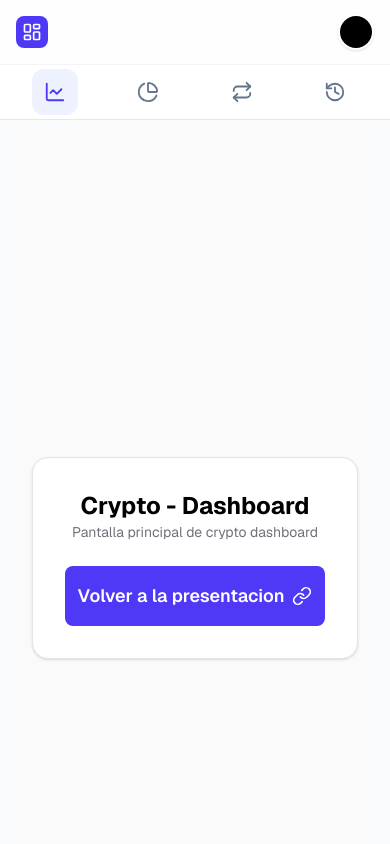
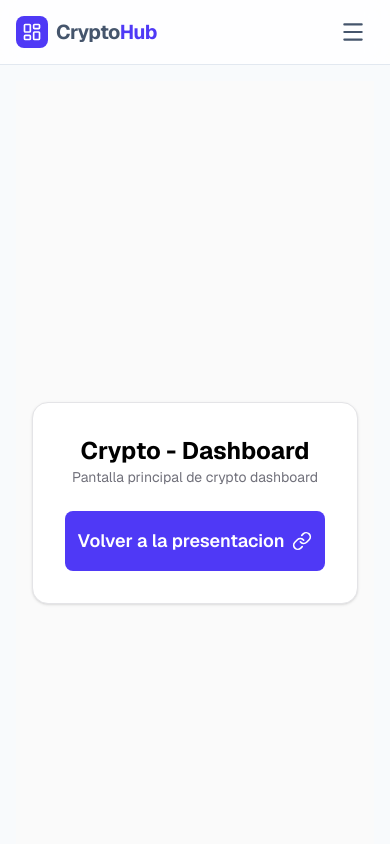
Before and after one commit to DanielGuzmanV/Fundamentos-NextJs, a Next.js app: page /crypto-dashboard in a window 390 px wide. Shown: the top 844 px of the page. Built offline with nearby package versions, Linux system fonts and the light colour scheme.

Commit message:
Refactorizacion del navbar, separando por componentes

```diff
--- a/src/features/demos/crypto-dashboard/main/components/layout/Navbar.tsx
+++ b/src/features/demos/crypto-dashboard/main/components/layout/Navbar.tsx
@@ -1,91 +1,37 @@
 "use client";
 
-import Link from "next/link";
+import { useState } from "react";
 import { usePathname } from "next/navigation";
-import { PATHS } from "@/lib/constants/paths";
-import { Wallet, LayoutDashboard, LineChart, PieChart, Repeat, History } from "lucide-react";
+import { LeftSide } from "./LeftSide";
+import { RightSide } from "./RightSide";
+import { MobileMenu } from "./MobileMenu";
+import { DesktopLinks } from "./DesktopLinks";
 
 export const Navbar = () => {
+  const [isMenuOpen, setIsMenuOpen] = useState(false);
   const pathname = usePathname();
-
-  // Configuración de los links internos de la demo
-  const navLinks = [
-    { name: "Mercado", href: PATHS.CRYPTO_DASHBOARD, icon: LineChart },
-    { name: "Portfolio", href: PATHS.CRYPTO_PORTFOLIO, icon: PieChart },
-    { name: "Swap", href: PATHS.CRYPTO_SWAP, icon: Repeat },
-    { name: "Historial", href: PATHS.CRYPTO_HISTORY, icon: History },
-  ];
+  const closeMenu = () => setIsMenuOpen(false);
 
   return (
     <nav className="sticky top-0 z-50 w-full bg-white/80 backdrop-blur-md border-b border-slate-200">
       <div className="max-w-7xl mx-auto px-4 sm:px-6 lg:px-8">
         <div className="flex justify-between h-16">
 
-          {/* Lado Izquierdo: Logo y Botón Volver */}
-          <div className="flex items-center gap-8">
-            <div className="flex items-center gap-2">
-              <div className="bg-indigo-600 p-1.5 rounded-lg">
-                <LayoutDashboard className="text-white" size={20} />
-              </div>
-              <span className="font-bold text-xl text-slate-600 tracking-tight hidden md:block">
-                Crypto<span className="text-indigo-600">Hub</span>
-              </span>
-            </div>
+          {/* Lado Izquierdo: Logo y Salida */}
+          <LeftSide/>
+
+          {/* Centro: Navegación Desktop */}
+          <div className="hidden lg:flex items-center gap-1">
+            <DesktopLinks pathName={pathname}/>
           </div>
 
-          {/* Centro: Navegación Principal */}
-          <div className="hidden md:flex items-center gap-1">
-            {navLinks.map((link) => {
-              const Icon = link.icon;
-              const isActive = pathname === link.href;
-
-              return (
-                <Link
-                  key={link.href}
-                  href={link.href}
-                  className={`flex items-center gap-2 px-4 py-2 rounded-xl text-sm font-medium transition-all
-                    ${isActive
-                      ? "bg-indigo-50 text-indigo-600"
-                      : "text-slate-600 hover:bg-slate-50 hover:text-slate-900"
-                    }`}
-                >
-                  <Icon size={18} />
-                  {link.name}
-                </Link>
-              );
-            })}
-          </div>
-
-          {/* Lado Derecho: Acciones (Simuladas) */}
-          <div className="flex items-center gap-4">
-            <button className="hidden sm:flex items-center gap-2 bg-slate-900 text-white px-4 py-2 rounded-xl text-sm font-bold hover:bg-slate-800 transition-colors shadow-lg shadow-slate-200">
-              <Wallet size={18} />
-              <span>Connect Wallet</span>
-            </button>
-
-            {/* Avatar de Usuario simulado */}
-            <div className="h-9 w-9 rounded-full from-indigo-500 to-purple-500 border-2 bg-black border-white shadow-sm cursor-pointer" />
-          </div>
-
+          {/* Lado Derecho: Acciones Desktop + Hamburguesa Móvil */}
+          <RightSide isOpen={isMenuOpen} onClick={() => setIsMenuOpen(!isMenuOpen)}/>
         </div>
       </div>
 
-      {/* Navegación Móvil (Solo iconos) */}
-      <div className="md:hidden border-t border-slate-100 bg-white px-2 py-1 flex justify-around">
-        {navLinks.map((link) => {
-          const Icon = link.icon;
-          const isActive = pathname === link.href;
-          return (
-            <Link
-              key={link.href}
-              href={link.href}
-              className={`p-3 rounded-xl ${isActive ? "text-indigo-600 bg-indigo-50" : "text-slate-500"}`}
-            >
-              <Icon size={22} />
-            </Link>
-          );
-        })}
-      </div>
+      {/* Menú Móvil Desplegable */}
+      <MobileMenu isOpen={isMenuOpen} pathName={pathname} onClick={closeMenu}/>
     </nav>
   );
 };
```
